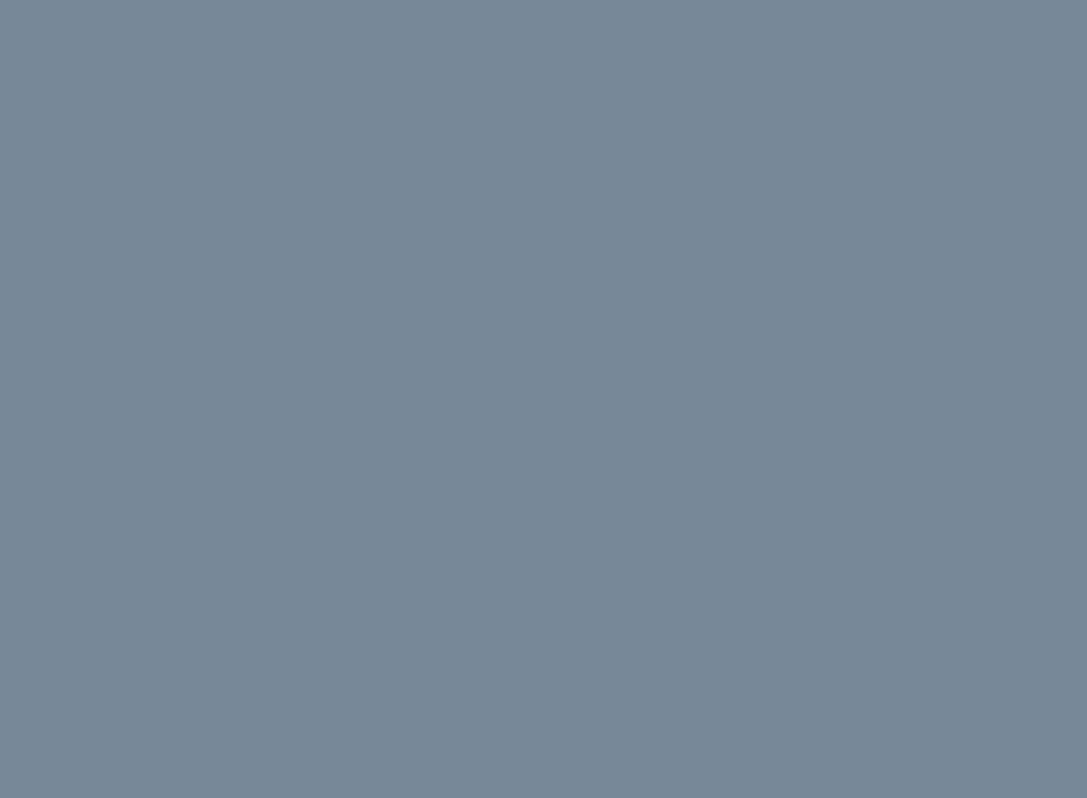
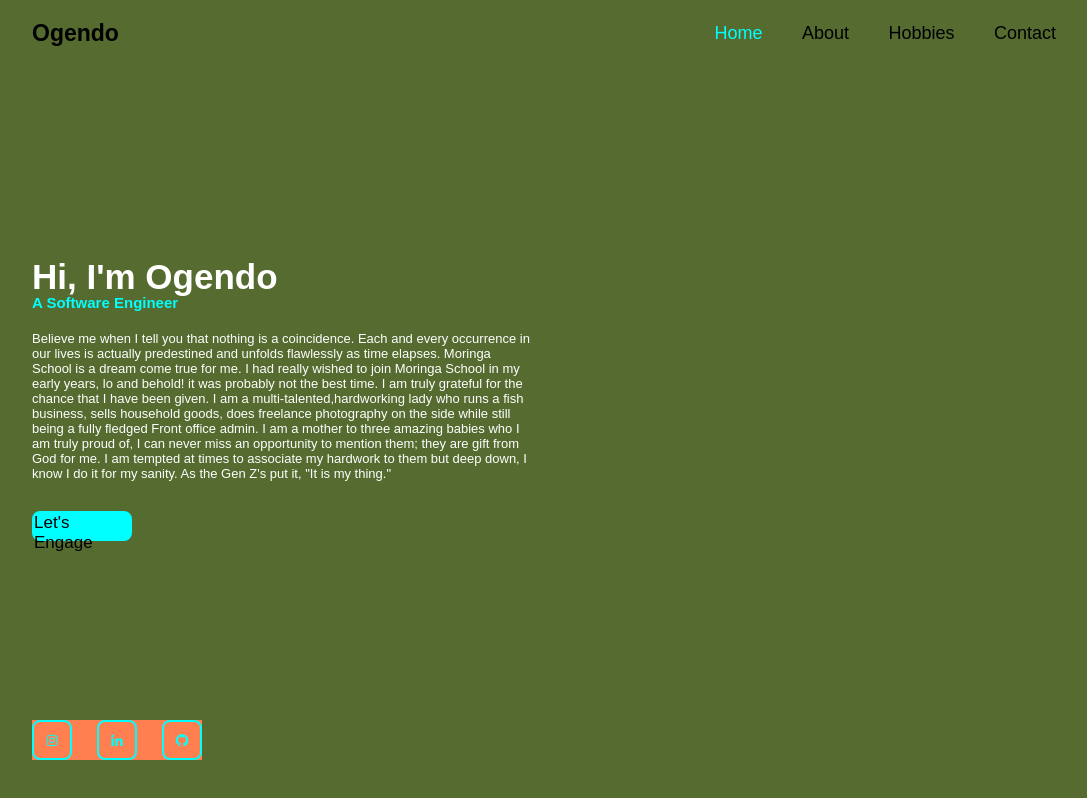
Before and after one commit to Ogendo-star/Masela-Website, a plain HTML site: page index.html in a window 1280 px wide. Shown: the whole page, without its empty margins (96-1183 px from the left). Drawn offline with nearby package versions, Linux system fonts and the light colour scheme.

Commit message:
feat:Added info to my index html and style css

```diff
--- a/index.html
+++ b/index.html
@@ -3,11 +3,50 @@
 <head>
     <meta charset="UTF-8">
     <meta name="viewport" content="width=device-width, initial-scale=1.0">
-    <title>Masela Website</title>
+    <title>Masela's Personal Portfolio</title>
     <link rel="stylesheet" href="style.css">
+    <link href='https://unpkg.com/boxicons@2.1.4/css/boxicons.min.css' rel='stylesheet'>
 
 </head>
 <body>
+    <header class="header">
+        <a href="#" class="logo">Ogendo</a>
+<nav class="navbar">
+    <a href="#"class="active">Home</a>
+    <a href="#">About</a>
+    <a href="#">Hobbies</a>
+    <a href="#">Contact</a>
+</nav>
+ </header>
 
+ <section class="home">
+    <div class="home-content">
+        <h1>Hi, I'm Ogendo</h1>
+        <h4>A Software Engineer</h4>
+        <p>Believe me when I tell you that nothing is a coincidence.
+        Each and every occurrence in our lives is actually predestined and unfolds flawlessly as time elapses.
+        Moringa School is a dream come true for me. I had really wished to join Moringa School in my early years,
+        lo and behold! it was probably not the best time.
+        I am truly grateful for the chance that I have been given.
+    I am a multi-talented,hardworking lady who runs a fish business, sells household goods,
+does freelance photography on the side while still being a fully fledged Front office admin.
+I am a mother to three amazing babies who I am truly proud of, I can never miss an opportunity to mention them;
+they are gift from God for me. I am tempted at times to associate my hardwork to them but deep down, I know I do it for my sanity.
+As the Gen Z's put it, "It is my thing."
+</p>
+
+<div class="btn-box">
+    <a href="#">Let's Engage</a>
+</div>
+    </div>
+
+    <div class="home-sci">
+        <a href="#"><i class='bx bxl-instagram'></i></a>
+        <a href="#"><i class='bx bxl-linkedin' ></i></a>
+        <a href="#"><i class='bx bxl-github' ></i></a>
+
+
+    </div>
+</section>
 </body>
 </html>
--- a/style.css
+++ b/style.css
@@ -1,4 +1,121 @@
-body{
-    background-color: lightslategray;
+*{
+   margin: 0;
+   padding: 0;
+   box-sizing:border-box;
+   font-family: fantasy;
+}
+
+body {
+   background: darkolivegreen;
+   color: white;
+
+
 
 }
+
+.header {
+    position:fixed;
+    top: 0;
+    left: 0;
+    width: 100%;
+    padding: 20px 10%;
+    background: none;
+    display: flex;
+    justify-content: space-between;
+    align-items: center;
+    z-index: 100;
+    }
+
+.logo {
+    font-size: 23px;
+    color: black;
+    text-decoration: wavy;
+    font-weight: 600;
+}
+.navbar a {
+    font-size: 18px;
+    color: black;
+    text-decoration: none;
+    font-weight: 500;
+    margin-left: 35px;
+    transition: 3s;
+
+}
+.navbar a:hover,
+.navbar a.active {
+    color:cyan
+}
+
+.home {
+    height: 100vh;
+    display: flex;
+    align-items: center;
+    padding: 0 10%;
+
+}
+
+.home-content{
+    max-width: 500px;
+}
+
+.home-content h1 {
+    font-size: 35px;
+    font-weight: 700;
+    line-height: 1.0;
+
+}
+
+.home-content h4 {
+    font-size: 15px;
+    font-weight: 700;
+    color: cyan;
+}
+.home-content p {
+    font-size: 13px;
+    margin: 20px 0 30px;
+}
+
+.home-content .btn-box {
+    width: 100px;
+    height: 30px;
+
+}
+
+.btn-box a {
+    position: relative;
+    display: inline-flex;
+    justify-content: center;
+    width: 100px;
+    height: 100%;
+    background: cyan;
+    border: 2px solid cyan;
+    border-radius: 8px;
+    font-size: 17px;
+    color: black;
+    text-decoration: none;
+    font-weight: 500;
+    letter-spacing: none;
+}
+
+.home-sci {
+    position: absolute;
+    bottom: 40px;
+    width: 170px;
+    background: coral;
+    display: flex;
+    justify-content: space-between;
+}
+
+.home-sci a{
+    display: inline-flex;
+    justify-content: center;
+    align-items: center;
+    width: 40px;
+    height: 40px;
+    background: transparent;
+    border: 2px solid cyan;
+    border-radius: 20%;
+    font-size: 15px;
+    color: cyan;
+    text-decoration: none;
+}
```
